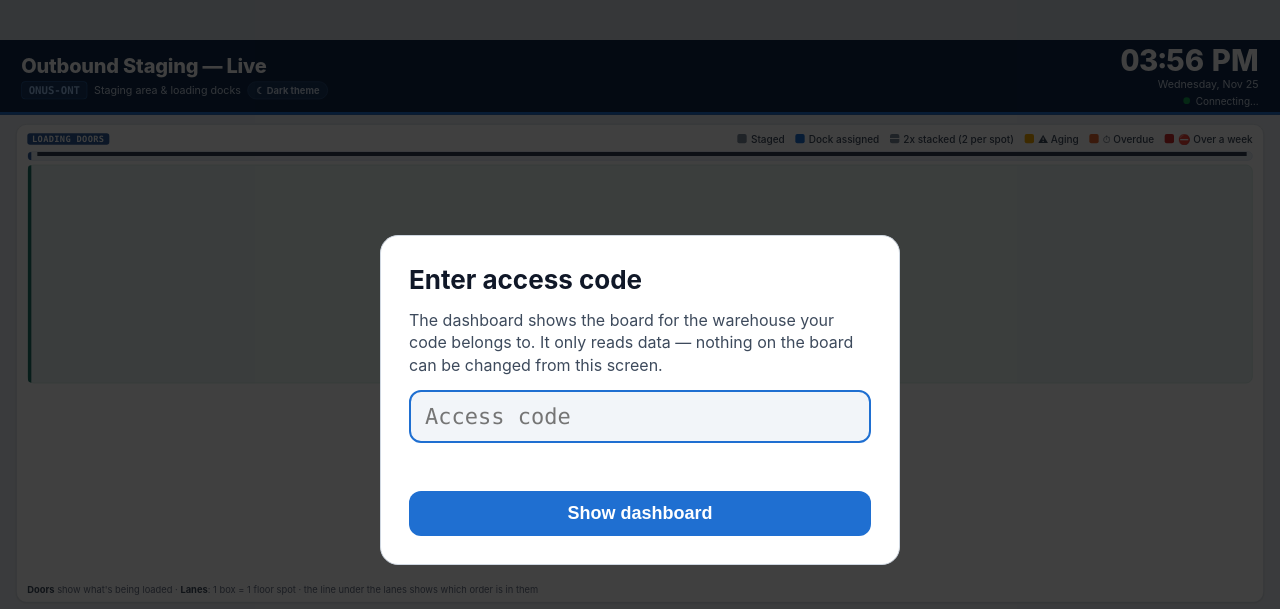
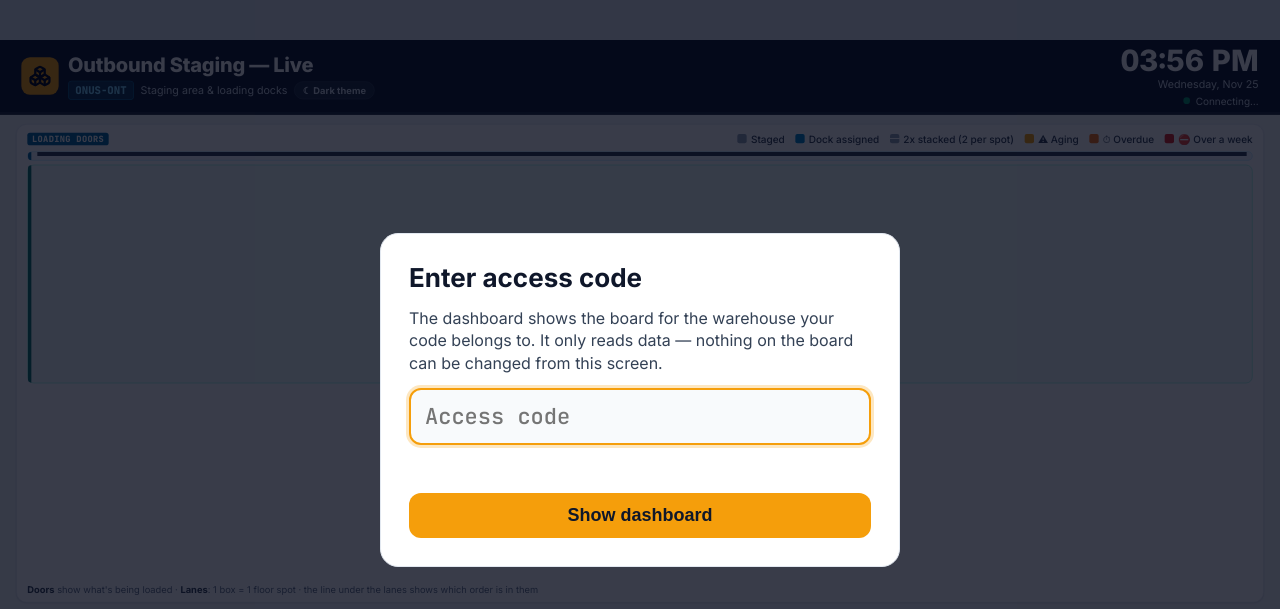
Before and after one commit to xperia888/outbound-stage-manager, a plain HTML site: page dashboard.html in a window 1280 px wide. Shown: the top 609 px of the page. Drawn offline with Linux system fonts and the light colour scheme.

Commit message:
TV dashboard: Outbound Staging theme
Slate header and surfaces, amber brand mark and accents, sky for docks,
Inter / JetBrains Mono fonts, same warehouse chip colours as the app.
Light and dark themes both updated.

Co-Authored-By: Claude Opus 5.5 <noreply@anthropic.com>
Claude-Session: https://claude.ai/code/session_01TFfbAT6FN9Mnzqa6Vqqn9a

```diff
--- a/dashboard.html
+++ b/dashboard.html
@@ -4,6 +4,9 @@
 <meta charset="UTF-8">
 <meta name="viewport" content="width=device-width, initial-scale=1">
 <title>Outbound Staging — Live Dashboard</title>
+<link rel="preconnect" href="https://fonts.googleapis.com">
+<link rel="preconnect" href="https://fonts.gstatic.com" crossorigin>
+<link href="https://fonts.googleapis.com/css2?family=Inter:wght@400;500;600;700;800&family=JetBrains+Mono:wght@500;600;700;800&display=swap" rel="stylesheet">
 <!--
   Big-screen (TV) dashboard for the outbound staging board.
   Read-only: it loads the same board the app saves to Google Sheets and refreshes itself.
@@ -16,96 +19,97 @@
 -->
 <style>
     :root {
-        /* Light theme: bright, high-contrast for TVs in a lit warehouse */
-        --surface-0: #e9edf2;       /* page */
+        /* Light theme: the Outbound Staging app's colours (slate, amber, sky), bright for TVs in a lit warehouse */
+        --surface-0: #f1f5f9;       /* page — slate-100 */
         --surface-1: #ffffff;       /* panels */
-        --surface-2: #f2f5f9;       /* rows / boxes inside panels */
-        --surface-3: #e1e7ee;
-        --line: #cfd7e1;
-        --text-primary: #101828;
-        --text-secondary: #3d4a5c;
-        --text-muted: #667085;
-        --accent: #1f6fd1;          /* dock assigned / loading */
-        --accent-text: #1559b0;
-        --accent-soft: rgba(31, 111, 209, 0.12);
-        --staged: #7d8a9c;
-        --good: #12a150;
-        --warning: #f2a900;
-        --warning-text: #8f5a00;
-        --serious: #e8692e;
-        --serious-text: #b8420f;
-        --critical: #d12c2c;
-        --critical-text: #b42318;
-        --shadow: 0 1px 3px rgba(16, 24, 40, 0.08), 0 1px 2px rgba(16, 24, 40, 0.04);
-        --page-bg: #d5dbe3;
-        --header-bg: #10294a;
-        --header-surface: #1b3a62;
-        --header-surface-3: #2a4c78;
-        --header-line: #2f5384;
-        --header-border: var(--accent);
-        --wall: #344054;
-        --door-bg: #f7f9fc;
-        --door-border: #b4bfcc;
-        --door-active-bg: linear-gradient(180deg, #dcebff, #f3f8ff);
-        --door-active-name: #0f3f80;
+        --surface-2: #f8fafc;       /* rows / boxes inside panels — slate-50 */
+        --surface-3: #e2e8f0;       /* slate-200 */
+        --line: #e2e8f0;
+        --text-primary: #0f172a;    /* slate-900 */
+        --text-secondary: #334155;  /* slate-700 */
+        --text-muted: #64748b;      /* slate-500 */
+        --accent: #0284c7;          /* dock assigned / loading — sky-600, as in the app */
+        --accent-text: #0369a1;     /* sky-700 */
+        --accent-soft: rgba(2, 132, 199, 0.12);
+        --brand: #f59e0b;           /* amber-500, the app's primary */
+        --staged: #94a3b8;          /* slate-400 */
+        --good: #059669;            /* emerald-600 */
+        --warning: #f59e0b;         /* amber-500 */
+        --warning-text: #b45309;    /* amber-700 */
+        --serious: #f97316;         /* orange-500 */
+        --serious-text: #c2410c;
+        --critical: #dc2626;        /* red-600 */
+        --critical-text: #b91c1c;
+        --shadow: 0 1px 2px rgba(15, 23, 42, 0.06), 0 1px 3px rgba(15, 23, 42, 0.06);
+        --page-bg: #e2e8f0;
+        --header-bg: #0f172a;       /* slate-900, like the app header */
+        --header-surface: #1e293b;  /* slate-800 */
+        --header-surface-3: #334155;
+        --header-line: #334155;
+        --header-border: #1e293b;
+        --wall: #334155;
+        --door-bg: #f8fafc;
+        --door-border: #cbd5e1;
+        --door-active-bg: linear-gradient(180deg, #e0f2fe, #f0f9ff);
+        --door-active-name: #075985;
         --lane-bg: #f8fafc;
-        --lane-border: #d5dce5;
+        --lane-border: #e2e8f0;
         --lane-used-bg: #ffffff;
-        --lane-used-border: #98a4b5;
-        --spot-border: #d3dae3;
+        --lane-used-border: #94a3b8;
+        --spot-border: #cbd5e1;
         --docked-ring: var(--accent);
-        /* Section tints: soft backgrounds + a darker accent for labels, kept clear of the status colors */
-        --sec-docks-bg: #edf2f9;  --sec-docks-border: #d3dfee;  --sec-docks-accent: #2f5d9a;
-        --sec-s-bg: #e9f5f2;      --sec-s-border: #cbe5de;      --sec-s-accent: #1d7466;
-        --sec-z1-bg: #f1eef9;     --sec-z1-border: #dcd3ef;     --sec-z1-accent: #6449ad;
-        --sec-z2-bg: #edf4e7;     --sec-z2-border: #d2e3c4;     --sec-z2-accent: #4b742b;
-        --sec-z3-bg: #f6f0e4;     --sec-z3-border: #e7d8bb;     --sec-z3-accent: #85642a;
+        /* Section tints: soft backgrounds + a darker accent for labels, kept clear of the status colours */
+        --sec-docks-bg: #f0f9ff;  --sec-docks-border: #bae6fd;  --sec-docks-accent: #0369a1;   /* sky */
+        --sec-s-bg: #f0fdfa;      --sec-s-border: #99f6e4;      --sec-s-accent: #0f766e;       /* teal */
+        --sec-z1-bg: #f5f3ff;     --sec-z1-border: #ddd6fe;     --sec-z1-accent: #6d28d9;      /* violet */
+        --sec-z2-bg: #f7fee7;     --sec-z2-border: #d9f99d;     --sec-z2-accent: #4d7c0f;      /* lime */
+        --sec-z3-bg: #fdf4ff;     --sec-z3-border: #f5d0fe;     --sec-z3-accent: #a21caf;      /* fuchsia */
         --font: "Inter", "Segoe UI", system-ui, -apple-system, sans-serif;
         --mono: "JetBrains Mono", "Consolas", "SFMono-Regular", ui-monospace, monospace;
     }
-    /* Dark theme (the original look) */
+    /* Dark theme: the same slate palette, dark */
     body.dark {
-        --surface-0: #121211;
-        --surface-1: #1a1a19;
-        --surface-2: #242422;
-        --surface-3: #2f2f2c;
-        --line: #3d3d39;
-        --text-primary: #f0efec;
-        --text-secondary: #c3c2b7;
-        --text-muted: #8f8e86;
-        --accent: #3987e5;
-        --accent-text: #9ec5f4;
-        --accent-soft: rgba(57, 135, 229, 0.18);
-        --staged: #6b6a64;
-        --warning: #fab219;
-        --warning-text: #fab219;
-        --serious: #ec835a;
-        --serious-text: #ec835a;
-        --critical: #d03b3b;
-        --critical-text: #f3a5a5;
+        --surface-0: #0b1220;
+        --surface-1: #0f172a;       /* slate-900 */
+        --surface-2: #1e293b;       /* slate-800 */
+        --surface-3: #334155;
+        --line: #334155;
+        --text-primary: #f1f5f9;
+        --text-secondary: #cbd5e1;
+        --text-muted: #94a3b8;
+        --accent: #0ea5e9;          /* sky-500 */
+        --accent-text: #7dd3fc;     /* sky-300 */
+        --accent-soft: rgba(14, 165, 233, 0.18);
+        --staged: #64748b;
+        --warning: #fbbf24;
+        --warning-text: #fbbf24;
+        --serious: #fb923c;
+        --serious-text: #fb923c;
+        --critical: #ef4444;
+        --critical-text: #fca5a5;
         --shadow: none;
-        --page-bg: #000000;
-        --header-bg: #1a1a19;
-        --header-surface: #242422;
-        --header-surface-3: #2f2f2c;
-        --header-line: #3d3d39;
-        --header-border: #3d3d39;
-        --wall: #6d6c66;
-        --door-bg: #1c1c1a;
-        --door-border: #4a4945;
-        --door-active-bg: linear-gradient(180deg, rgba(57,135,229,0.24), rgba(57,135,229,0.06));
-        --door-active-name: #cde2fb;
-        --lane-bg: #1b1b19;
-        --lane-border: #34342f;
-        --lane-used-bg: #20201e;
-        --lane-used-border: #55544e;
-        --spot-border: #33332f;
-        --docked-ring: #9ec5f4;
-        --sec-docks-bg: rgba(90, 140, 210, 0.08);  --sec-docks-border: rgba(90, 140, 210, 0.28);  --sec-docks-accent: #9dbbe6;
-        --sec-s-bg: rgba(60, 170, 150, 0.08);      --sec-s-border: rgba(60, 170, 150, 0.28);      --sec-s-accent: #8fd3c5;
-        --sec-z1-bg: rgba(140, 110, 220, 0.09);    --sec-z1-border: rgba(140, 110, 220, 0.30);    --sec-z1-accent: #c1b0f0;
-        --sec-z2-bg: rgba(120, 170, 80, 0.08);     --sec-z2-border: rgba(120, 170, 80, 0.28);     --sec-z2-accent: #b6d79a;
-        --sec-z3-bg: rgba(200, 160, 90, 0.08);     --sec-z3-border: rgba(200, 160, 90, 0.28);     --sec-z3-accent: #e3c58e;
+        --page-bg: #020617;
+        --header-bg: #020617;       /* slate-950 */
+        --header-surface: #1e293b;
+        --header-surface-3: #334155;
+        --header-line: #334155;
+        --header-border: #1e293b;
+        --wall: #64748b;
+        --door-bg: #111a2e;
+        --door-border: #475569;
+        --door-active-bg: linear-gradient(180deg, rgba(14,165,233,0.24), rgba(14,165,233,0.06));
+        --door-active-name: #e0f2fe;
+        --lane-bg: #111a2e;
+        --lane-border: #263247;
+        --lane-used-bg: #16213a;
+        --lane-used-border: #475569;
+        --spot-border: #2b3850;
+        --docked-ring: #7dd3fc;
+        --sec-docks-bg: rgba(14, 165, 233, 0.08);  --sec-docks-border: rgba(14, 165, 233, 0.28);  --sec-docks-accent: #7dd3fc;
+        --sec-s-bg: rgba(20, 184, 166, 0.08);      --sec-s-border: rgba(20, 184, 166, 0.28);      --sec-s-accent: #5eead4;
+        --sec-z1-bg: rgba(139, 92, 246, 0.09);     --sec-z1-border: rgba(139, 92, 246, 0.30);     --sec-z1-accent: #c4b5fd;
+        --sec-z2-bg: rgba(132, 204, 22, 0.08);     --sec-z2-border: rgba(132, 204, 22, 0.28);     --sec-z2-accent: #bef264;
+        --sec-z3-bg: rgba(217, 70, 239, 0.08);     --sec-z3-border: rgba(217, 70, 239, 0.28);     --sec-z3-accent: #f0abfc;
     }
     * { box-sizing: border-box; margin: 0; padding: 0; }
     html, body { width: 100%; height: 100%; background: var(--page-bg); overflow: hidden; }
@@ -135,24 +139,32 @@
         border-bottom: 4px solid var(--header-border);
         /* the header keeps light-on-dark text */
         --text-primary: #ffffff;
-        --text-secondary: #c8d5e6;
-        --text-muted: #9fb2ca;
+        --text-secondary: #cbd5e1;
+        --text-muted: #94a3b8;
         --surface-2: var(--header-surface);
         --surface-3: var(--header-surface-3);
         --line: var(--header-line);
-        --critical: #ff7b7b;
+        --critical: #f87171;
         color: var(--text-primary);
     }
-    .brand { display: flex; flex-direction: column; gap: 6px; }
+    .brand { display: flex; align-items: center; gap: 14px; }
+    .brand-mark {
+        width: 56px; height: 56px; border-radius: 13px; flex: none;
+        background: var(--brand); color: #020617;
+        display: flex; align-items: center; justify-content: center;
+        box-shadow: 0 1px 2px rgba(0, 0, 0, 0.25);
+    }
+    .brand-mark svg { width: 34px; height: 34px; }
+    .brand-text { display: flex; flex-direction: column; gap: 6px; }
     .brand h1 { font-size: 30px; font-weight: 800; letter-spacing: -0.01em; }
     .brand .sub { display: flex; align-items: center; gap: 10px; font-size: 16px; color: var(--text-secondary); }
     .wh-chip {
         font-family: var(--mono); font-weight: 800; font-size: 16px;
         padding: 3px 10px; border-radius: 6px;
-        background: rgba(57, 135, 229, 0.16); color: #9ec5f4; border: 1px solid rgba(57, 135, 229, 0.45);
+        background: rgba(14, 165, 233, 0.2); color: #7dd3fc; border: 1px solid rgba(14, 165, 233, 0.4);   /* as in the app */
     }
-    .wh-chip.chino { background: rgba(250, 178, 25, 0.16); color: #fcd27a; border-color: rgba(250, 178, 25, 0.5); }
-    .wh-chip.test { background: rgba(208, 59, 59, 0.2); color: #f3a5a5; border-color: rgba(208, 59, 59, 0.55); }
+    .wh-chip.chino { background: rgba(245, 158, 11, 0.18); color: #fcd34d; border-color: rgba(245, 158, 11, 0.5); }
+    .wh-chip.test { background: rgba(239, 68, 68, 0.2); color: #fca5a5; border-color: rgba(239, 68, 68, 0.55); }
     .theme-btn {
         display: inline-flex; align-items: center; gap: 6px;
         font: 700 14px var(--font); color: var(--text-secondary);
@@ -166,11 +178,11 @@
         min-width: 136px; padding: 10px 14px; border-radius: 12px;
         background: var(--surface-2); border: 1px solid var(--line);
     }
-    .kpi .label { font-size: 14px; font-weight: 600; color: var(--text-secondary); text-transform: uppercase; letter-spacing: 0.06em; }
+    .kpi .label { white-space: nowrap; font-size: 14px; font-weight: 600; color: var(--text-secondary); text-transform: uppercase; letter-spacing: 0.06em; }
     .kpi .value { font-size: 38px; font-weight: 800; line-height: 1.05; font-variant-numeric: tabular-nums; }
     .kpi .value small { font-size: 20px; font-weight: 700; color: var(--text-secondary); }
     .kpi .meter { height: 6px; border-radius: 3px; background: var(--surface-3); margin-top: 6px; overflow: hidden; }
-    .kpi .meter > i { display: block; height: 100%; background: #5aa2f5; border-radius: 3px; }
+    .kpi .meter > i { display: block; height: 100%; background: var(--brand); border-radius: 3px; }
     .kpi.alert .value { color: var(--critical); }
     .clock { text-align: right; }
     .clock .time { font-size: 44px; font-weight: 800; font-variant-numeric: tabular-nums; line-height: 1; }
@@ -228,7 +240,7 @@
         color: #fff; background: var(--sec-accent); border-radius: 4px; padding: 1px 7px; text-transform: uppercase;
     }
     .row-label span.sec-tag { color: #fff; letter-spacing: 0.04em; font-weight: 800; }
-    body.dark .sec-tag, body.dark .row-label span.sec-tag { color: #121211; }
+    body.dark .sec-tag, body.dark .row-label span.sec-tag { color: #020617; }
     .row-label span { color: var(--text-muted); font-weight: 600; letter-spacing: 0; text-transform: none; }
 
     /* Loading doors along the wall */
@@ -277,7 +289,7 @@
     .tile {
         flex: 1 1 0; min-height: 0; border-radius: 4px; background: var(--staged);
         display: flex; align-items: center; justify-content: center;
-        font-size: 13px; line-height: 1; color: #1a1a19;
+        font-size: 13px; line-height: 1; color: #0f172a;
     }
     .tile.docked { background: var(--accent); }
     .tile.lvl-warning { background: var(--warning); }
@@ -367,11 +379,11 @@
     #banner {
         position: absolute; left: 50%; top: 120px; transform: translateX(-50%);
         padding: 10px 22px; border-radius: 12px; font-size: 18px; font-weight: 700;
-        background: rgba(250,178,25,0.95); color: #1a1a19; display: none; z-index: 5;
+        background: rgba(245, 158, 11, 0.95); color: #0f172a; display: none; z-index: 5;
     }
     #signin {
         position: fixed; inset: 0; z-index: 10; display: none;
-        align-items: center; justify-content: center; background: rgba(0,0,0,0.75);
+        align-items: center; justify-content: center; background: rgba(2, 6, 23, 0.78);
     }
     #signin form {
         width: 520px; background: var(--surface-1); border: 1px solid var(--line); border-radius: 18px; padding: 28px;
@@ -383,11 +395,12 @@
         font-size: 22px; padding: 12px 14px; border-radius: 12px; border: 2px solid var(--line);
         background: var(--surface-2); color: var(--text-primary); font-family: var(--mono);
     }
-    #signin input:focus { outline: none; border-color: var(--accent); }
+    #signin input:focus { outline: none; border-color: var(--brand); box-shadow: 0 0 0 3px rgba(245, 158, 11, 0.25); }
     #signin button {
         font-size: 18px; font-weight: 800; padding: 12px; border-radius: 12px; border: none; cursor: pointer;
-        background: var(--accent); color: #fff;
+        background: var(--brand); color: #0f172a;   /* amber, like the app's main buttons */
     }
+    #signin button:hover { background: #d97706; }
     #signin button:disabled { opacity: 0.6; }
     #signin .err { color: var(--critical-text); font-weight: 700; font-size: 16px; min-height: 20px; }
 
@@ -401,6 +414,9 @@
         display: flex; flex-direction: column; align-items: stretch; gap: 12px; padding: 14px 14px 16px;
     }
     body.phone .brand h1 { font-size: 22px; }
+    body.phone .brand { gap: 12px; }
+    body.phone .brand-mark { width: 44px; height: 44px; border-radius: 10px; }
+    body.phone .brand-mark svg { width: 26px; height: 26px; }
     body.phone .brand .sub { flex-wrap: wrap; font-size: 13px; gap: 8px; }
     body.phone .clock { order: -1; display: flex; align-items: baseline; justify-content: space-between; flex-wrap: wrap; gap: 4px 12px; text-align: left; }
     body.phone .clock .time { font-size: 26px; }
@@ -408,7 +424,7 @@
     body.phone .sync { margin: 0; font-size: 13px; }
     body.phone .kpis { display: grid; grid-template-columns: repeat(3, minmax(0, 1fr)); gap: 8px; }
     body.phone .kpi { min-width: 0; padding: 8px 10px; border-radius: 10px; }
-    body.phone .kpi .label { font-size: 10px; letter-spacing: 0.03em; line-height: 1.2; min-height: 24px; }
+    body.phone .kpi .label { white-space: normal; font-size: 10px; letter-spacing: 0.03em; line-height: 1.2; min-height: 24px; }
     body.phone .row-label::after, body.phone .zone-head::after {
         content: "swipe ⇆"; margin-left: auto; font-size: 11px; font-weight: 700; letter-spacing: 0; text-transform: none;
         color: var(--text-muted);
@@ -456,9 +472,19 @@
 <div id="stage">
     <header>
         <div class="brand">
-            <h1>Outbound Staging — Live</h1>
-            <div class="sub"><span class="wh-chip" id="wh-chip">ONUS-ONT</span><span>Staging area &amp; loading docks</span>
-                <button type="button" class="theme-btn" id="theme-btn" onclick="toggleTheme()" title="Switch light / dark (shortcut: T)"></button></div>
+            <div class="brand-mark" aria-hidden="true">
+                <!-- "boxes" icon, as in the app header -->
+                <svg viewBox="0 0 24 24" fill="none" stroke="currentColor" stroke-width="2.4" stroke-linecap="round" stroke-linejoin="round">
+                    <path d="M2.97 12.92A2 2 0 0 0 2 14.63v3.24a2 2 0 0 0 .97 1.71l3 1.8a2 2 0 0 0 2.06 0L12 19v-5.5l-5-3-4.03 2.42Z"/><path d="m7 16.5-4.74-2.85"/><path d="m7 16.5 5-3"/><path d="M7 16.5v5.17"/>
+                    <path d="M12 13.5V19l3.97 2.38a2 2 0 0 0 2.06 0l3-1.8a2 2 0 0 0 .97-1.71v-3.24a2 2 0 0 0-.97-1.71L17 10.5l-5 3Z"/><path d="m17 16.5-5-3"/><path d="m17 16.5 4.74-2.85"/><path d="M17 16.5v5.17"/>
+                    <path d="M7.97 4.42A2 2 0 0 0 7 6.13v4.37l5 3 5-3V6.13a2 2 0 0 0-.97-1.71l-3-1.8a2 2 0 0 0-2.06 0l-3 1.8Z"/><path d="M12 8 7.26 5.15"/><path d="m12 8 4.74-2.85"/><path d="M12 13.5V8"/>
+                </svg>
+            </div>
+            <div class="brand-text">
+                <h1>Outbound Staging — Live</h1>
+                <div class="sub"><span class="wh-chip" id="wh-chip">ONUS-ONT</span><span>Staging area &amp; loading docks</span>
+                    <button type="button" class="theme-btn" id="theme-btn" onclick="toggleTheme()" title="Switch light / dark (shortcut: T)"></button></div>
+            </div>
         </div>
         <div class="kpis" id="kpis"></div>
         <div class="clock">
```
